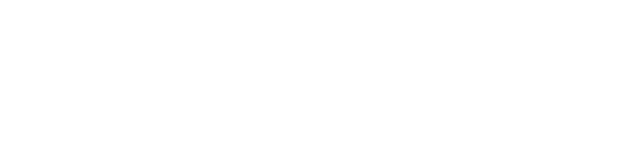
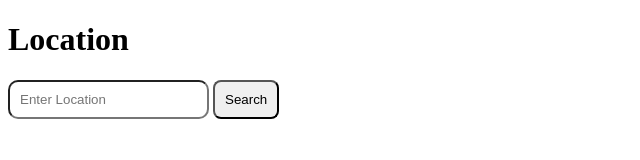
Before and after one commit to Disha-Nalawade/Location-Search, a plain HTML site: page index.html in a window 1280 px wide. Shown: the whole page, without its empty margins (0-640 px from the left). Drawn offline with Linux system fonts and the light colour scheme.

Commit message:
search bar added

```diff
--- a/index.html
+++ b/index.html
@@ -4,6 +4,21 @@
     <meta charset="UTF-8" />
     <meta name="viewport" content="width=device-width, initial-scale=1.0" />
     <title>Location Book</title>
+    <style>
+      #search {
+        padding: 10px 10px;
+        border-radius: 10px;
+      }
+      .btn {
+        padding: 10px 10px;
+        border-radius: 8px;
+      }
+    </style>
   </head>
-  <body></body>
+  <body>
+    <h1>Location</h1>
+    <input type="text" id="search" placeholder="Enter Location" />
+    <button type="button" class="btn">Search</button>
+    <script></script>
+  </body>
 </html>
```
